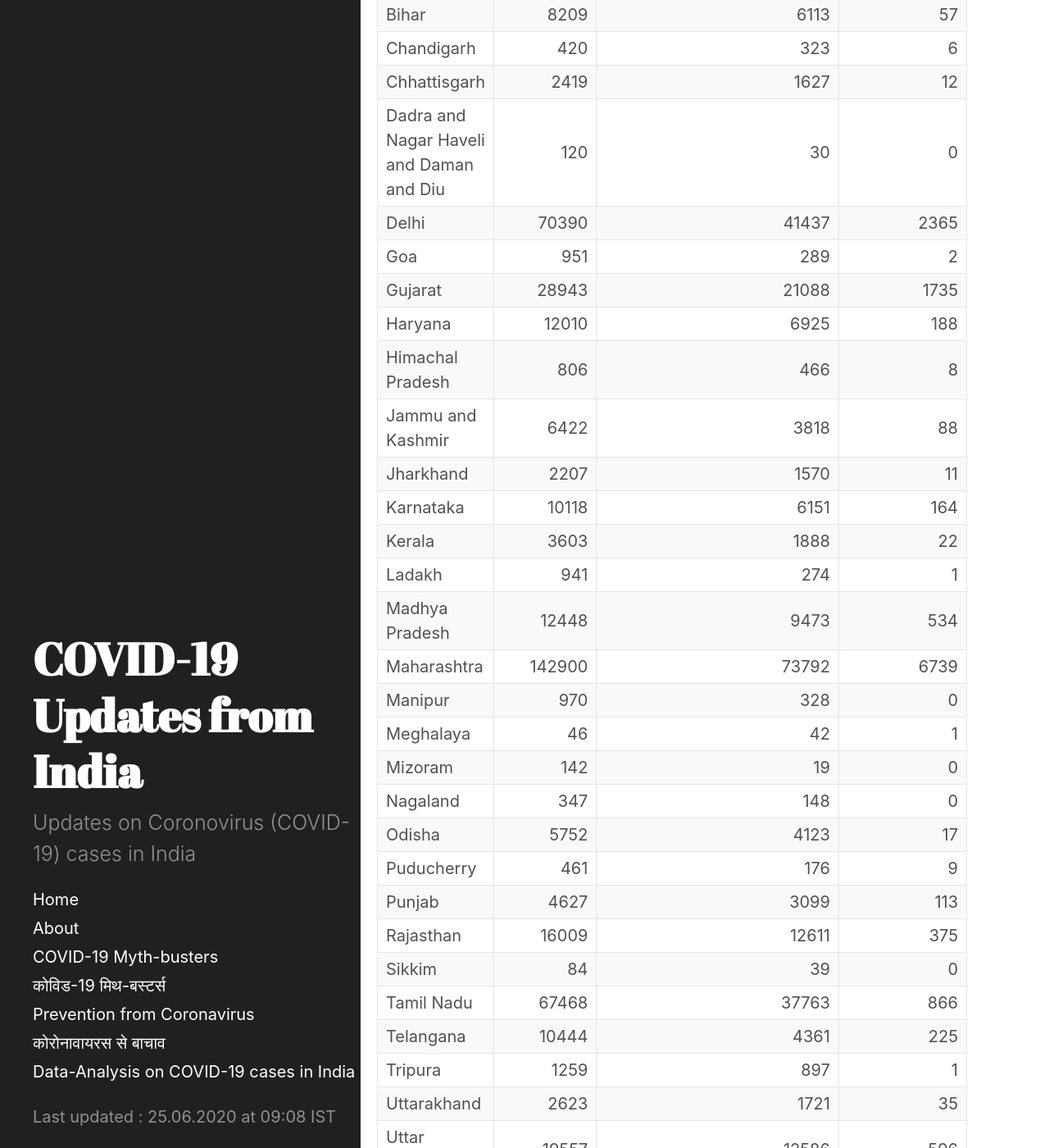
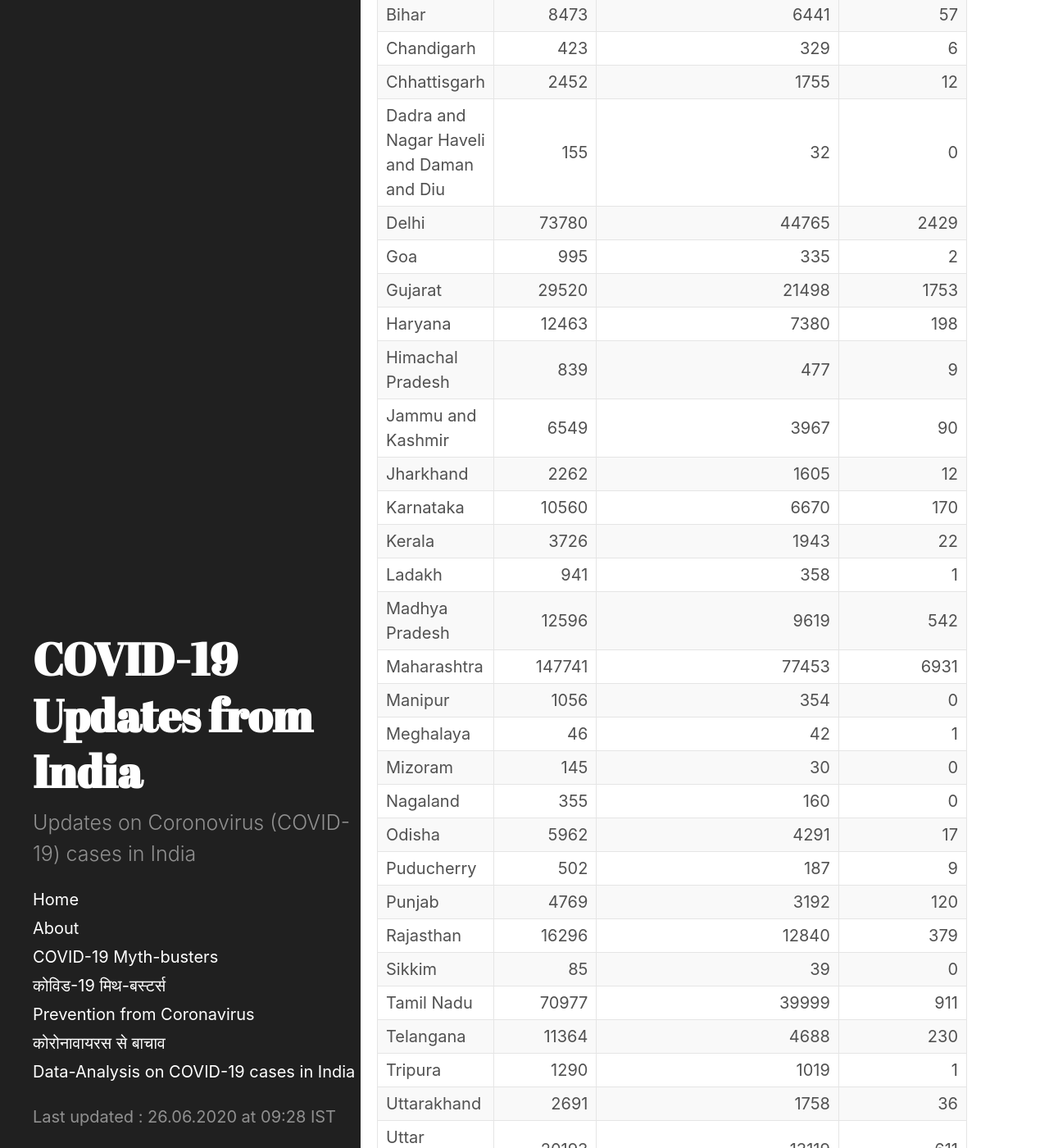
Before and after one commit to bhooraj/covid19updates-india, a Jekyll site: the page built from _posts/2020-06-26-home.md, in a window 1280 px wide and 1400 px high, scrolled down 990 px. Shown: the whole window at 82% size. Built offline with Jekyll 4.4.1, drawn with Linux system fonts in a browser that asks for light colours; some of the changed text lies outside the part shown.

Commit message:
26thJune Update

```diff
--- a/_data/last_updated.yml
+++ b/_data/last_updated.yml
@@ -1 +1 @@
-- updated_on : 25.06.2020 at 09:08 IST
+- updated_on : 26.06.2020 at 09:28 IST
--- /dev/null
+++ b/_includes/table-20200626-0928.md
@@ -0,0 +1,38 @@
+| Name of State / UT                       |   Total Confirmed cases |   Cured/Discharged/Migrated |   Deaths ( more than 70% cases due to comorbidities ) |
+|:-----------------------------------------|------------------------:|----------------------------:|------------------------------------------------------:|
+| Andaman and Nicobar Islands              |                      59 |                          43 |                                                     0 |
+| Andhra Pradesh                           |                   10884 |                        4988 |                                                   136 |
+| Arunachal Pradesh                        |                     160 |                          38 |                                                     1 |
+| Assam                                    |                    6321 |                        4033 |                                                     9 |
+| Bihar                                    |                    8473 |                        6441 |                                                    57 |
+| Chandigarh                               |                     423 |                         329 |                                                     6 |
+| Chhattisgarh                             |                    2452 |                        1755 |                                                    12 |
+| Dadra and Nagar Haveli and Daman and Diu |                     155 |                          32 |                                                     0 |
+| Delhi                                    |                   73780 |                       44765 |                                                  2429 |
+| Goa                                      |                     995 |                         335 |                                                     2 |
+| Gujarat                                  |                   29520 |                       21498 |                                                  1753 |
+| Haryana                                  |                   12463 |                        7380 |                                                   198 |
+| Himachal Pradesh                         |                     839 |                         477 |                                                     9 |
+| Jammu and Kashmir                        |                    6549 |                        3967 |                                                    90 |
+| Jharkhand                                |                    2262 |                        1605 |                                                    12 |
+| Karnataka                                |                   10560 |                        6670 |                                                   170 |
+| Kerala                                   |                    3726 |                        1943 |                                                    22 |
+| Ladakh                                   |                     941 |                         358 |                                                     1 |
+| Madhya Pradesh                           |                   12596 |                        9619 |                                                   542 |
+| Maharashtra                              |                  147741 |                       77453 |                                                  6931 |
+| Manipur                                  |                    1056 |                         354 |                                                     0 |
+| Meghalaya                                |                      46 |                          42 |                                                     1 |
+| Mizoram                                  |                     145 |                          30 |                                                     0 |
+| Nagaland                                 |                     355 |                         160 |                                                     0 |
+| Odisha                                   |                    5962 |                        4291 |                                                    17 |
+| Puducherry                               |                     502 |                         187 |                                                     9 |
+| Punjab                                   |                    4769 |                        3192 |                                                   120 |
+| Rajasthan                                |                   16296 |                       12840 |                                                   379 |
+| Sikkim                                   |                      85 |                          39 |                                                     0 |
+| Tamil Nadu                               |                   70977 |                       39999 |                                                   911 |
+| Telangana                                |                   11364 |                        4688 |                                                   230 |
+| Tripura                                  |                    1290 |                        1019 |                                                     1 |
+| Uttarakhand                              |                    2691 |                        1758 |                                                    36 |
+| Uttar Pradesh                            |                   20193 |                       13119 |                                                   611 |
+| West Bengal                              |                   15648 |                       10190 |                                                   606 |
+| Cases being reassigned to states         |                    8123 |                           0 |                                                     0 |
--- a/_posts/2020-06-25-home.md
+++ b/_posts/2020-06-26-home.md
@@ -4,7 +4,7 @@ title: COVID-19 Updates from India
 last_update: true
 ---
 
-#### COVID-19 Cases in India (as on  25	June 2020, 08:00 IST)
+#### COVID-19 Cases in India (as on  26	June 2020, 08:00 IST ( IST)
 <div class="alert alert-primary" role="alert">
 <p id = "totalcases" style="font-size: 1.2rem; font-weight: bold;"></p>
 <p id = "totalrecovered" style="font-size: 1.2rem; font-weight: bold;"></p>
@@ -22,7 +22,7 @@ Active Cases = Total cases - (Total Recovered/Discharged/Migrated + Total Deaths
 
 <div class="datatable-begin"></div>
 
-{% include table-20200625-0908.md %}
+{% include table-20200626-0928.md %}
 
 <div class="datatable-end"></div>
 <br>
```
Also changed, not shown: _includes/charts-20200626-0931.html (added, +193 -0 lines), _posts/2020-06-16-Updates.md (renamed from _posts/2020-06-15-Updates.md, +3 -0 lines), _posts/2020-06-26-Latest-updates.md (renamed from _posts/2020-06-25-Latest-updates.md, +4 -4 lines), stats-and-charts.md (+2 -2 lines).
